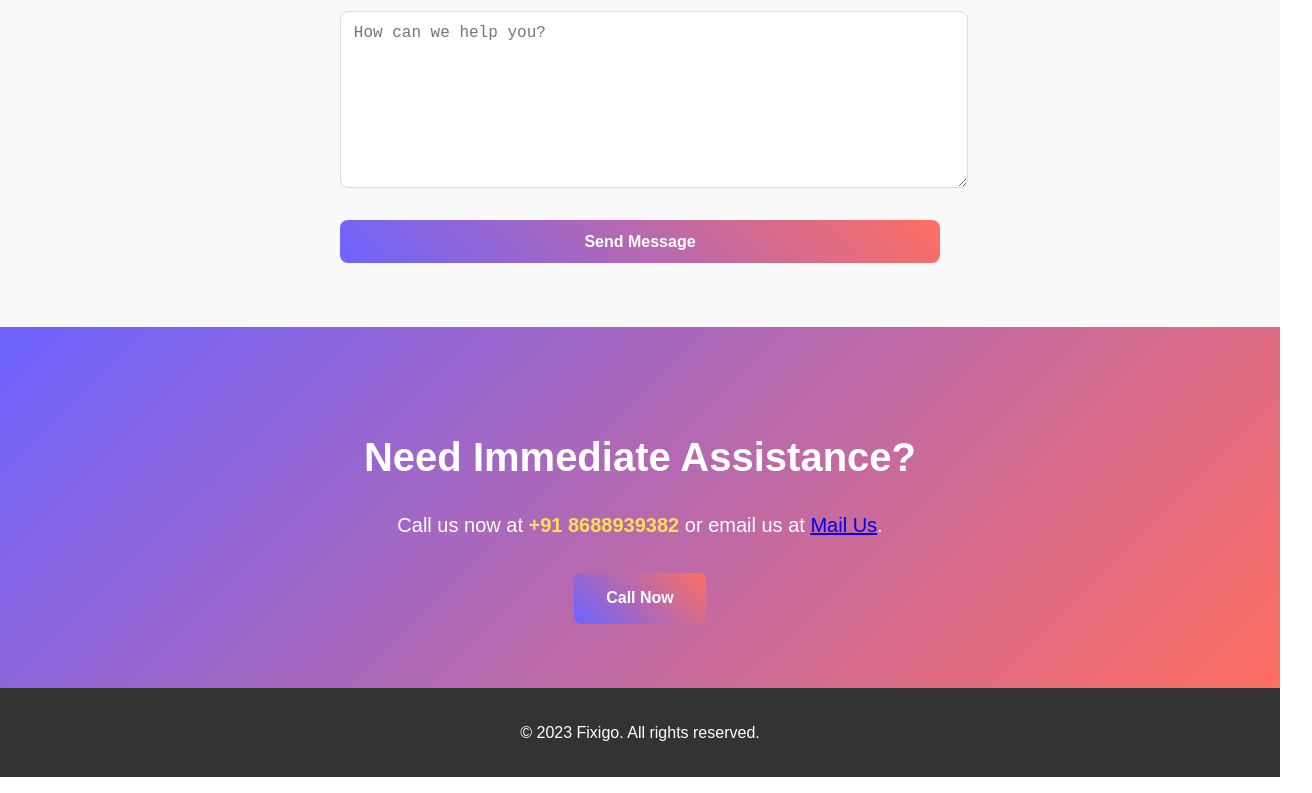
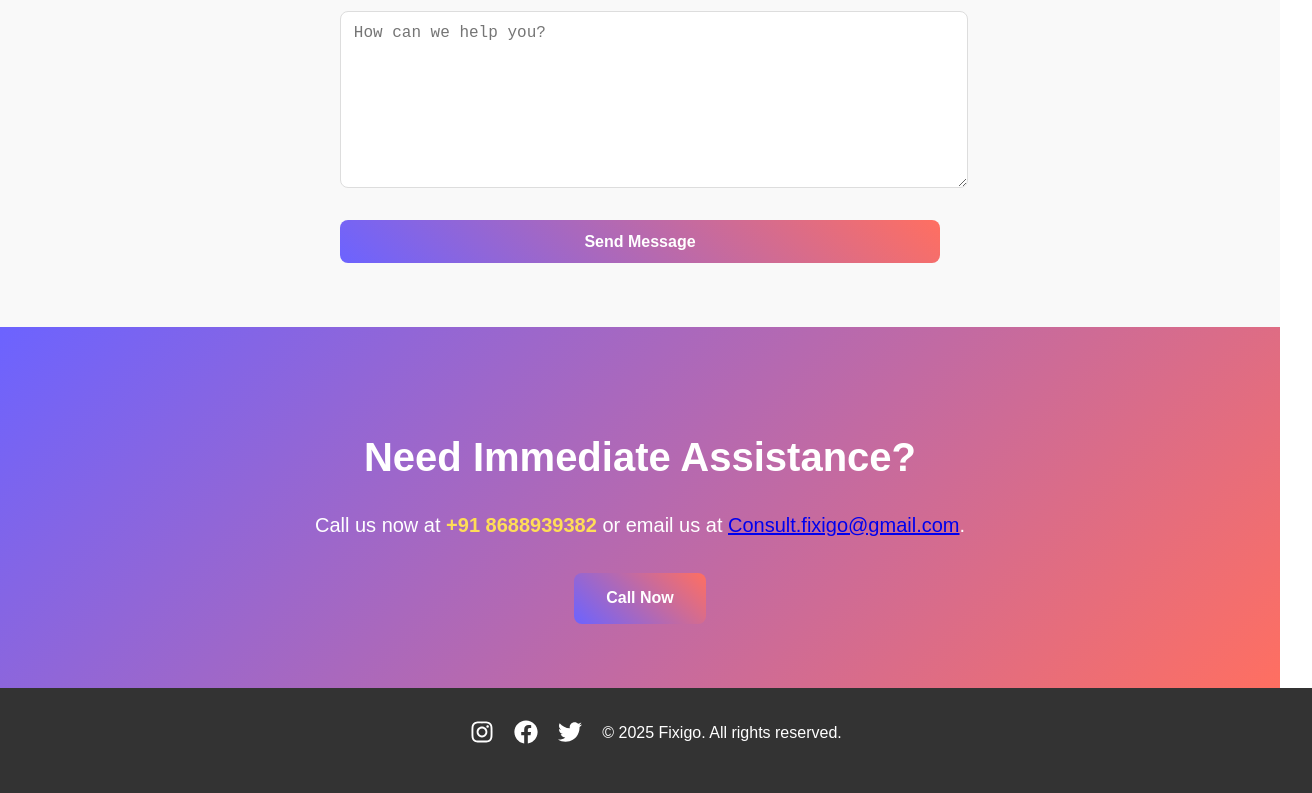
Before and after one commit to Fixigo-HS/Fixi-go, a React (Vite) app: page /contact in a window 1280 px wide. Shown: the part 1043-1836 px from the top of the page, 1312 px wide, since content can reach past the window. Built offline with nearby package versions, Linux system fonts and the light colour scheme.

Commit message:
footer changes

```diff
--- a/src/Components/Contact.jsx
+++ b/src/Components/Contact.jsx
@@ -40,7 +40,7 @@ const ContactUs = () => {
       {/* Call-to-Action Section */}
       <div className="cta-section">
         <h2>Need Immediate Assistance?</h2>
-        <p>Call us now at <strong>+91 8688939382</strong> or email us at <a href="mailto:Consult.fixigo@gmail.com" >Mail Us</a>.</p>
+        <p>Call us now at <strong>+91 8688939382</strong> or email us at <a href="mailto:Consult.fixigo@gmail.com" >Consult.fixigo@gmail.com</a>.</p>
         <a href="tel:8688939382" className="cta-button">Call Now</a>
       </div>
     </motion.section>
--- a/src/Components/Footer.jsx
+++ b/src/Components/Footer.jsx
@@ -1,7 +1,24 @@
+import React from 'react';
+import { FaInstagram, FaFacebook, FaTwitter } from 'react-icons/fa'; // Import icons
+
 const Footer = () => {
   return (
     <footer className="footer">
-        <p>&copy; 2023 Fixigo. All rights reserved.</p>
+      <div className="social-icons">
+        {/* Instagram Icon */}
+        <a href="https://www.instagram.com" target="_blank" rel="noopener noreferrer">
+          <FaInstagram className="icon" />
+        </a>
+        {/* Facebook Icon */}
+        <a href="https://www.facebook.com" target="_blank" rel="noopener noreferrer">
+          <FaFacebook className="icon" />
+        </a>
+        {/* Twitter Icon */}
+        <a href="https://www.twitter.com" target="_blank" rel="noopener noreferrer">
+          <FaTwitter className="icon" />
+        </a>
+        <p>&copy; {new Date().getFullYear()} Fixigo. All rights reserved.</p>
+      </div>
     </footer>
   );
 };
--- a/src/index.css
+++ b/src/index.css
@@ -120,40 +120,32 @@
   }
 }
 
-/* Footer Styles */
 .footer {
   background-color: #333;
-  color: white;
-  padding: 2rem 1rem;
+  color: #fff;
   text-align: center;
+  padding: 20px 0;
+  position: relative;
+  bottom: 0;
+  width: 100%;
 }
 
-.footer-content {
-  max-width: 1200px;
-  margin: 0 auto;
+.social-icons {
+  display: flex;
+  justify-content: center;
+  gap: 20px; /* Space between icons */
+  margin-bottom: 10px;
 }
 
-.footer p {
-  margin: 0;
-  font-size: 1rem;
+.icon {
+  color: #fff; /* Icon color */
+  font-size: 24px; /* Icon size */
+  transition: color 0.3s ease; /* Smooth color transition */
 }
 
-.social-links {
-  margin-top: 1rem;
+.icon:hover {
+  color: #fff; /* Change color on hover (e.g., blue for Facebook) */
 }
-
-.social-links a {
-  color: white;
-  text-decoration: none;
-  margin: 0 0.5rem;
-  font-size: 1rem;
-  transition: color 0.3s ease;
-}
-
-.social-links a:hover {
-  color: #ff6b6b;
-}
-
 
 
 /* General Styles */
```
Lines whose indentation alone changed are shown as unchanged.
